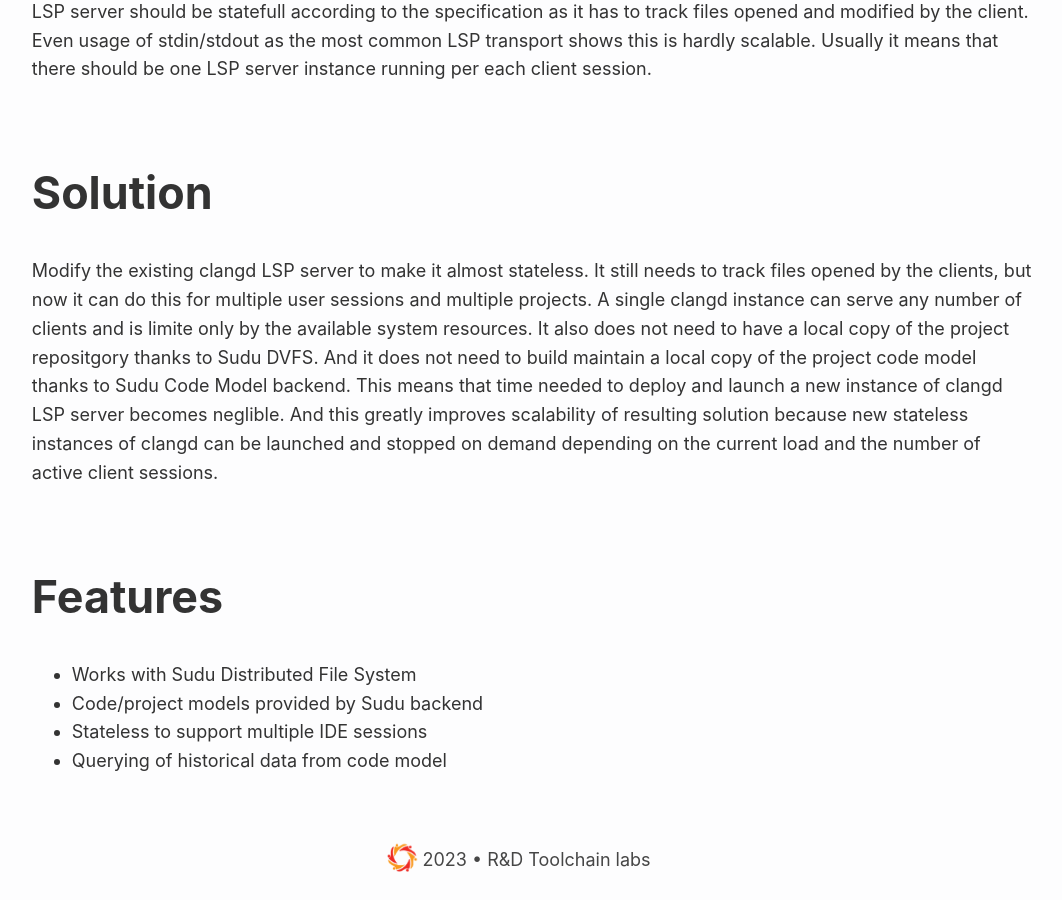
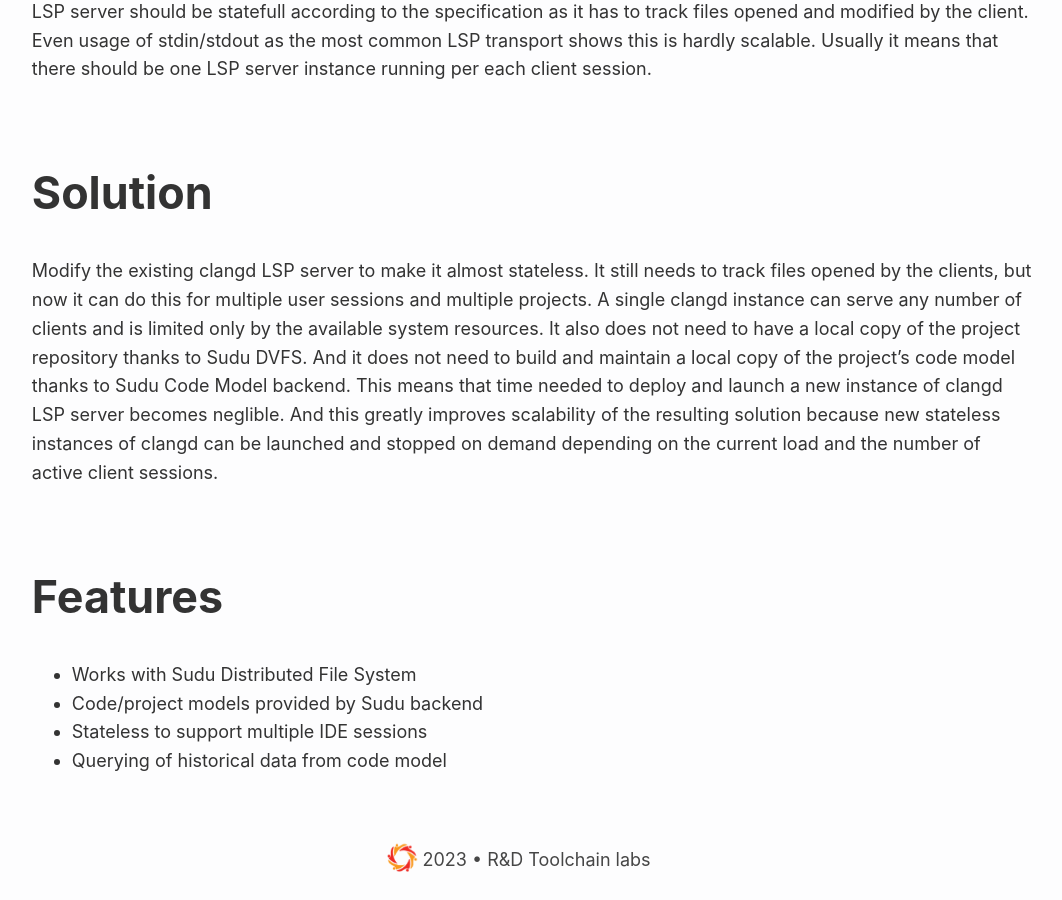
Before and after one commit to SuduIDE/toolchain-website, a Jekyll site: the page built from _projects/sudu.md, in a window 1280 px wide and 900 px high, scrolled down 5738 px. Shown: the whole window, without its empty margins (121-1183 px from the left). Built offline with Jekyll 4.4.1, drawn with Linux system fonts in a browser that asks for light colours; nearby versions of some CDN libraries.

Commit message:
Fix typos in clangd brief description

```diff
--- a/_includes/sudu-clangd.md
+++ b/_includes/sudu-clangd.md
@@ -6,7 +6,7 @@
 
 ## Solution
 
-Modify the existing clangd LSP server to make it almost stateless. It still needs to track files opened by the clients, but now it can do this for multiple user sessions and multiple projects. A single clangd instance can serve any number of clients and is limite only by the available system resources. It also does not need to have a local copy of the project repositgory thanks to Sudu DVFS. And it does not need to build maintain a local copy of the project code model thanks to Sudu Code Model backend. This means that time needed to deploy and launch a new instance of clangd LSP server becomes neglible. And this greatly improves scalability of resulting solution because new stateless instances of clangd can be launched and stopped on demand depending on the current load and the number of active client sessions.
+Modify the existing clangd LSP server to make it almost stateless. It still needs to track files opened by the clients, but now it can do this for multiple user sessions and multiple projects. A single clangd instance can serve any number of clients and is limited only by the available system resources. It also does not need to have a local copy of the project repository thanks to Sudu DVFS. And it does not need to build and maintain a local copy of the project's code model thanks to Sudu Code Model backend. This means that time needed to deploy and launch a new instance of clangd LSP server becomes neglible. And this greatly improves scalability of the resulting solution because new stateless instances of clangd can be launched and stopped on demand depending on the current load and the number of active client sessions.
 
 ## Features
 
```
